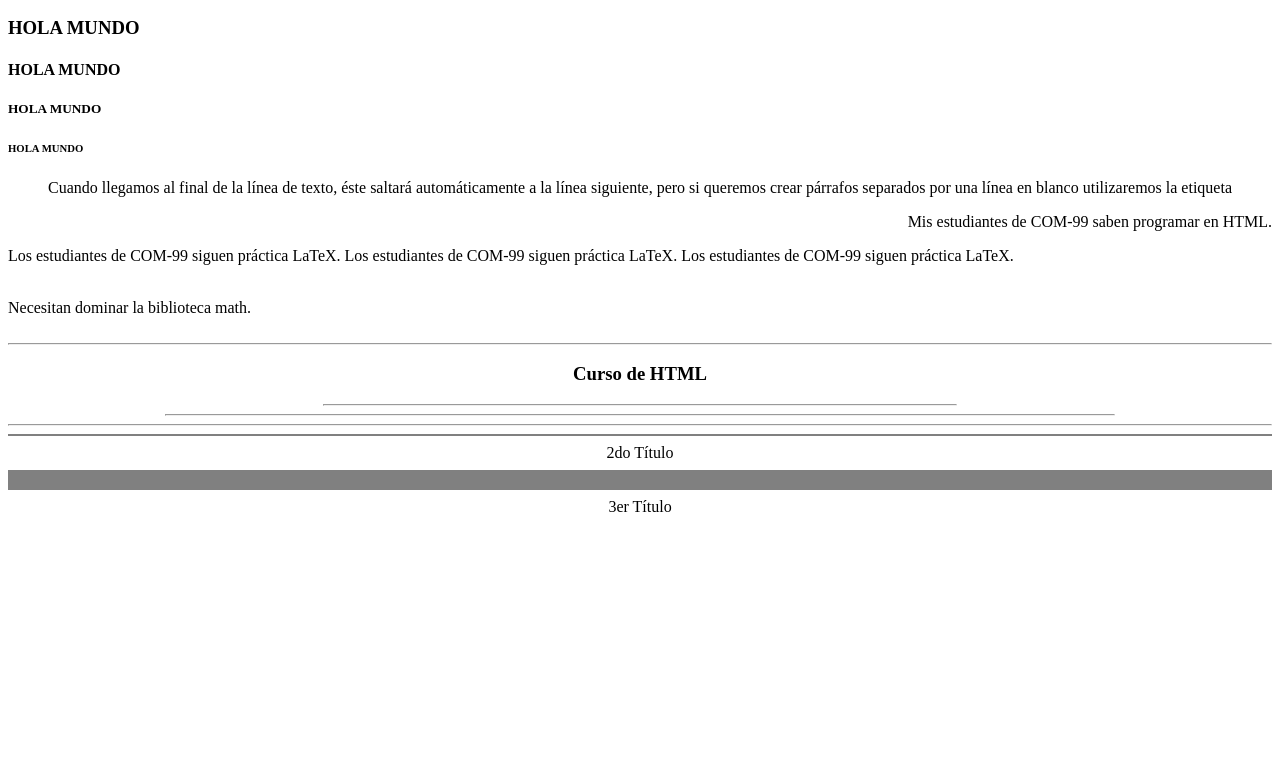
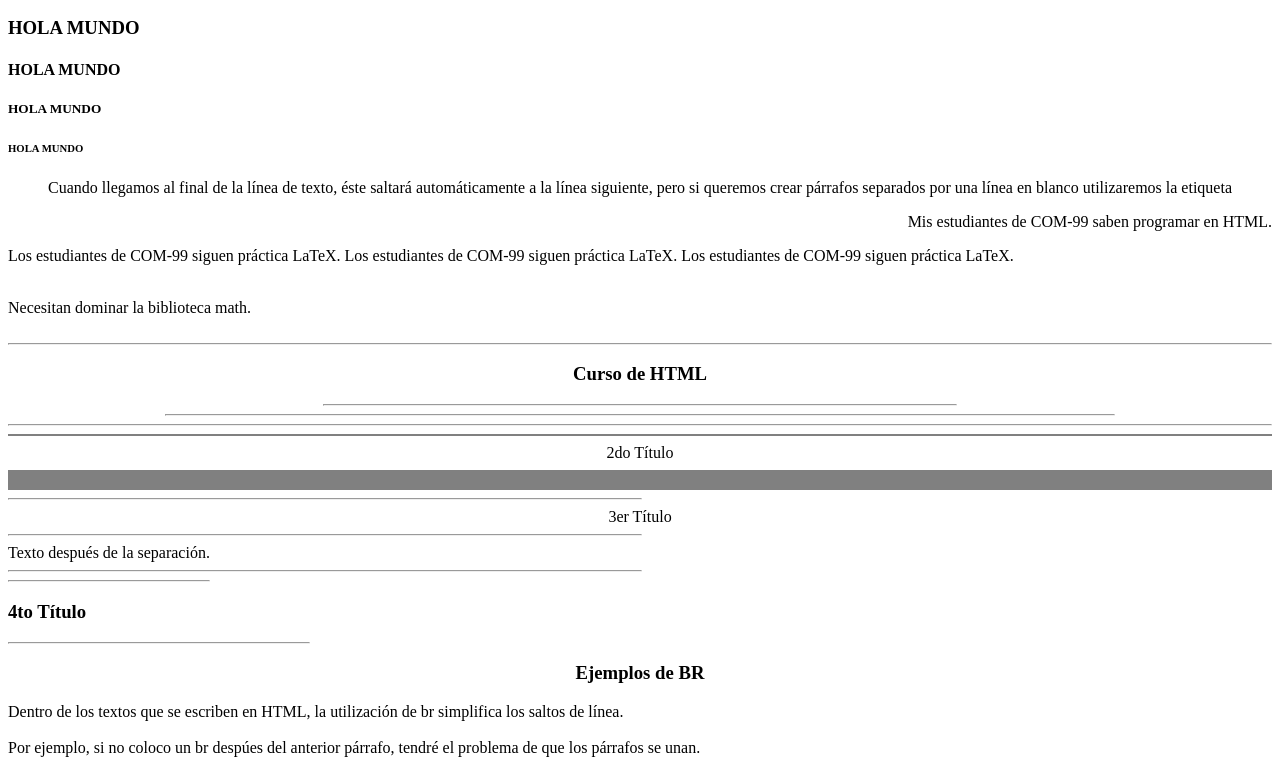
Before and after one commit to ecram/com99, a plain HTML site: page primera.html in a window 1280 px wide. Shown: the part 96-879 px from the top of the page. Before the commit the page ends 800 px from the top, so only its background shows below. Drawn offline with Linux system fonts and the light colour scheme.

Commit message:
modificacion a las 10:18

```diff
--- a/primera.html
+++ b/primera.html
@@ -31,9 +31,23 @@
 
 	  <hr noshade>
 	  <center>2do Título</center>
+	  <hr noshade size="20">
 
-	  <hr noshade size="20">
+	  <hr width="50%" align="left">
 	  <center>3er Título</center>
+	  <hr width="50%" align="left">
 
+	  Texto después de la separación.
+	  <hr width="50%" align="left">
+
+	  <hr width="200" align="left">
+	  <h3>4to Título</h3>
+	  <hr width="300" align="left">
+
+	  <h3 align="center">Ejemplos de BR</h3>
+
+	  Dentro de los textos que se escriben en HTML, la utilización de br simplifica los saltos de línea.<br><br>
+	  Por ejemplo, si no coloco un br despúes del anterior párrafo, tendré el problema de que los párrafos se unan.
+	  <br><br>
    </BODY>
 </HTML>
```
